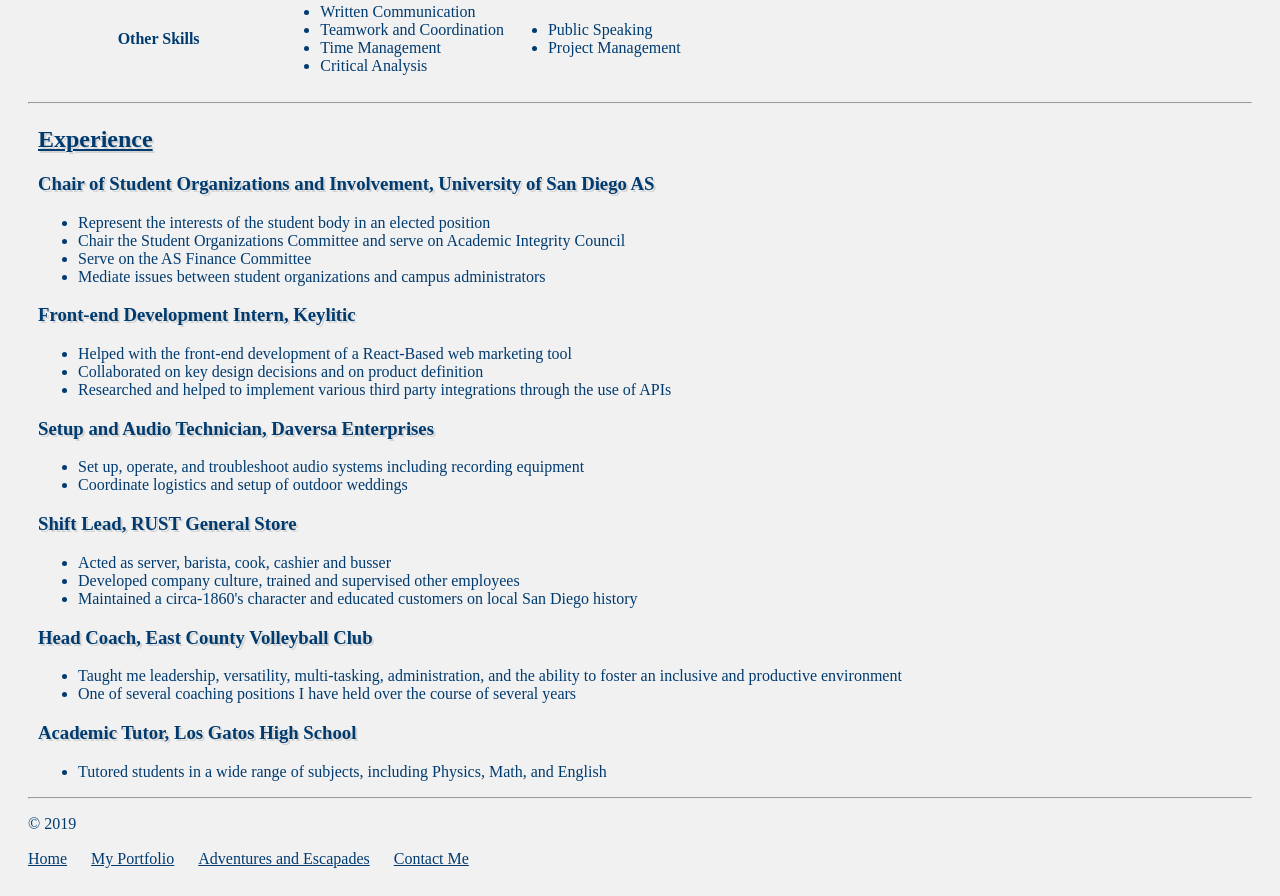
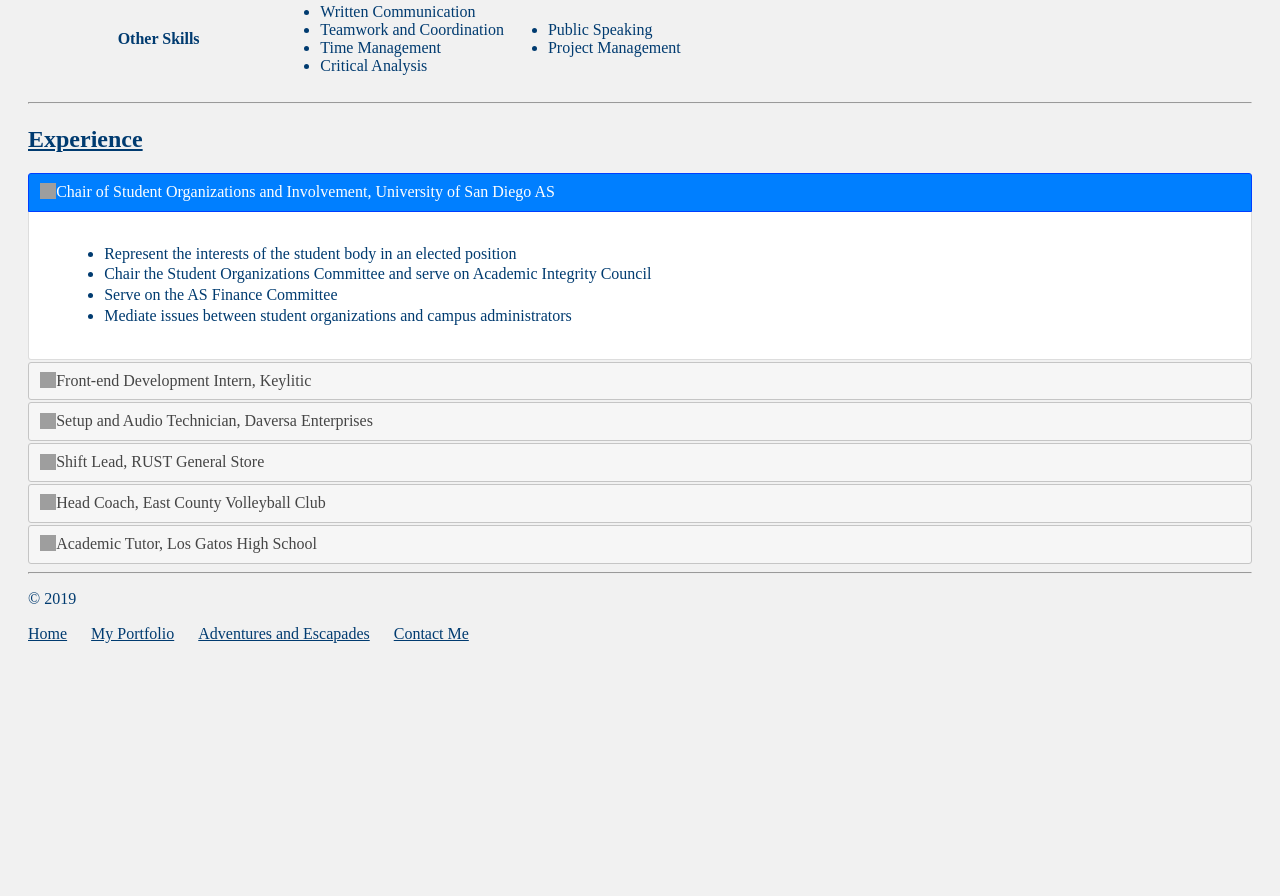
Before and after one commit to roryabraham/KashmirCode, a plain HTML site: page public/index.html in a window 1280 px wide. Shown: the part 1218-2114 px from the top of the page. After the commit the page ends 1889 px from the top, so only its background shows below. Drawn offline with nearby package versions, Linux system fonts and the light colour scheme; grey boxes are pictures that could not be loaded.

Commit message:
set up accordion for experience section on homepage

```diff
--- a/public/Adventures/adventures.css
+++ b/public/Adventures/adventures.css
@@ -1,5 +1,9 @@
 * {
     box-sizing: border-box;
+}
+
+h3 {
+    text-shadow: 2px 2px lightgrey;
 }
 
 .card img {
--- a/public/index.css
+++ b/public/index.css
@@ -20,7 +20,8 @@ nav a {
     margin: 0 20px 0 0;
 }
 
-h1, h2, h3 {
+/* TODO: think about whether I want other header types to have text shadow */
+h1 {
     text-shadow: 2px 2px lightgrey;
 }
 
@@ -107,13 +108,13 @@ section {
     -webkit-transition: 0.5s ease-in-out;
 }
 
-.experienceSection h3:hover {
+#experienceSection h3:hover {
     font-size: 15pt;
     color: #0074c8;
     transition: 0.5s ease-in-out 0.25s;
     -webkit-transition: 0.5s ease-in-out 0.25s;
 }
-.experienceSection h3 {
+#experienceSection h3 {
     transition: 0.5s ease-in-out;
     -webkit-transition: 0.5s ease-in-out;
 }
--- a/public/index.html
+++ b/public/index.html
@@ -6,8 +6,14 @@
     <meta name="author" content="Rory Abraham">
     <title>KashmirCode</title>
     <link rel="stylesheet" type="text/css" href="index.css">
-    <!-- Include jQuery -->
+
+    <!-- Include jQuery & jQueryUI-->
     <script src="https://ajax.googleapis.com/ajax/libs/jquery/2.1.4/jquery.min.js"></script>
+    <script src="https://ajax.googleapis.com/ajax/libs/jqueryui/1.12.1/jquery-ui.min.js"></script>
+    <!-- TODO: update to custom theme for UI widgets -->
+    <link rel="stylesheet" href="https://code.jquery.com/ui/1.12.1/themes/base/jquery-ui.css">
+
+    <script src="index.js"></script>
 </head>
 <body>
     <header id="homepage-header">
@@ -197,42 +203,54 @@
 
     <hr>
 
-    <section class="experienceSection">
     <h2><u>Experience</u></h2>
+    <div id="experienceSection">
         <h3>Chair of Student Organizations and Involvement, University of San Diego AS</h3>
+        <div>
             <ul>
                 <li>Represent the interests of the student body in an elected position</li>
                 <li>Chair the Student Organizations Committee and serve on Academic Integrity Council</li>
                 <li>Serve on the AS Finance Committee</li>
                 <li>Mediate issues between student organizations and campus administrators</li>
             </ul>
+        </div>
         <h3>Front-end Development Intern, Keylitic</h3>
+        <div>
             <ul>
                 <li>Helped with the front-end development of a React-Based web marketing tool</li>
                 <li>Collaborated on key design decisions and on product definition</li>
                 <li>Researched and helped to implement various third party integrations through the use of APIs</li>
             </ul>
+        </div>
         <h3>Setup and Audio Technician, Daversa Enterprises</h3>
+        <div>
             <ul>
                 <li>Set up, operate, and troubleshoot audio systems including recording equipment</li>
                 <li>Coordinate logistics and setup of outdoor weddings</li>
             </ul>
+        </div>
         <h3>Shift Lead, RUST General Store</h3>
+        <div>
             <ul>
                 <li>Acted as server, barista, cook, cashier and busser</li>
                 <li>Developed company culture, trained and supervised other employees</li>
                 <li>Maintained a circa-1860's character and educated customers on local San Diego history</li>
             </ul>
+        </div>
         <h3>Head Coach, East County Volleyball Club</h3>
+        <div>
             <ul>
                 <li>Taught me leadership, versatility, multi-tasking, administration, and the ability to foster an inclusive and productive environment</li>
                 <li>One of several coaching positions I have held over the course of several years</li>
             </ul>
+        </div>
         <h3>Academic Tutor, Los Gatos High School</h3>
+        <div>
             <ul>
                 <li>Tutored students in a wide range of subjects, including Physics, Math, and English</li>
             </ul>
-    </section>
+        </div>
+    </div>
 
     <hr>
 
--- /dev/null
+++ b/public/index.js
@@ -0,0 +1,3 @@
+$(function(){
+    $("#experienceSection").accordion({collapsible: true});
+});
```
Lines whose indentation alone changed are shown as unchanged.
